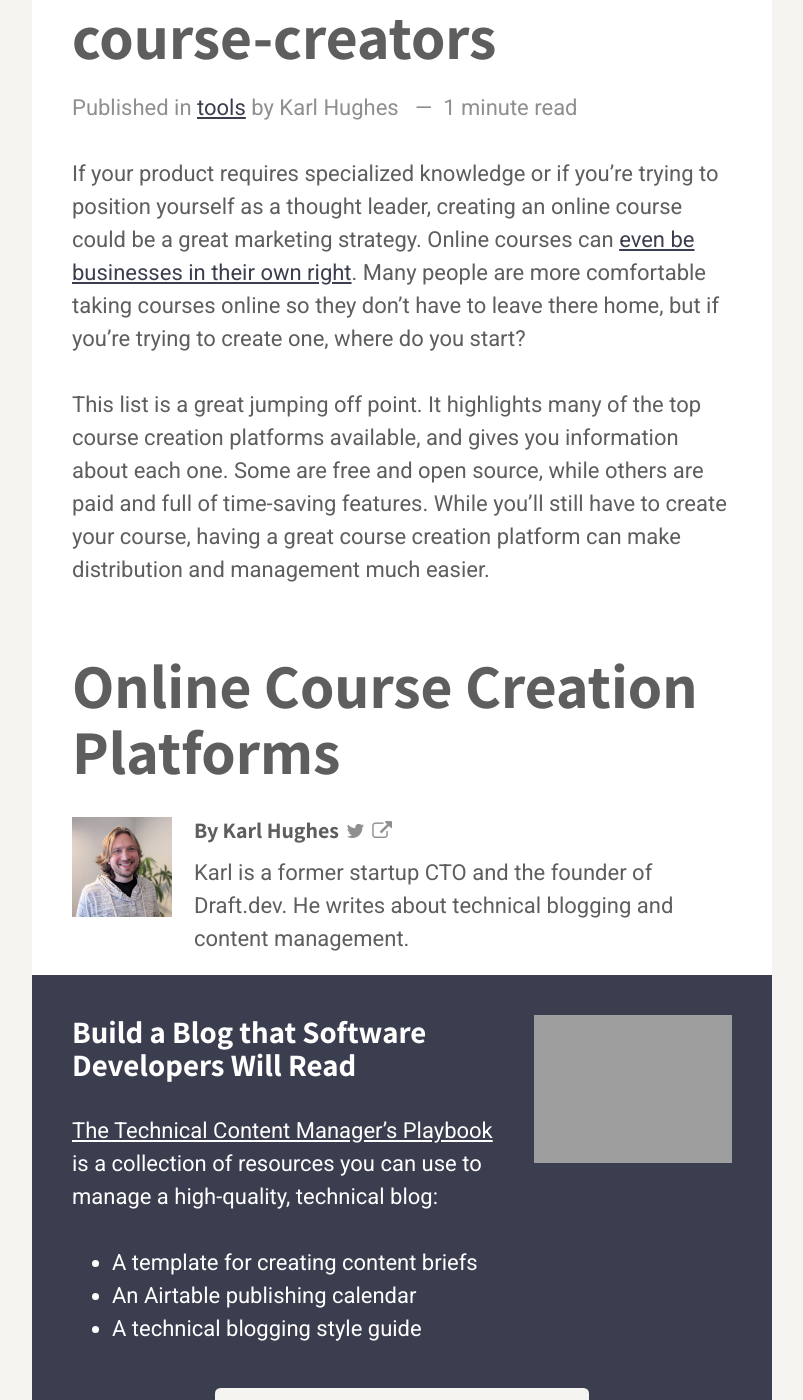
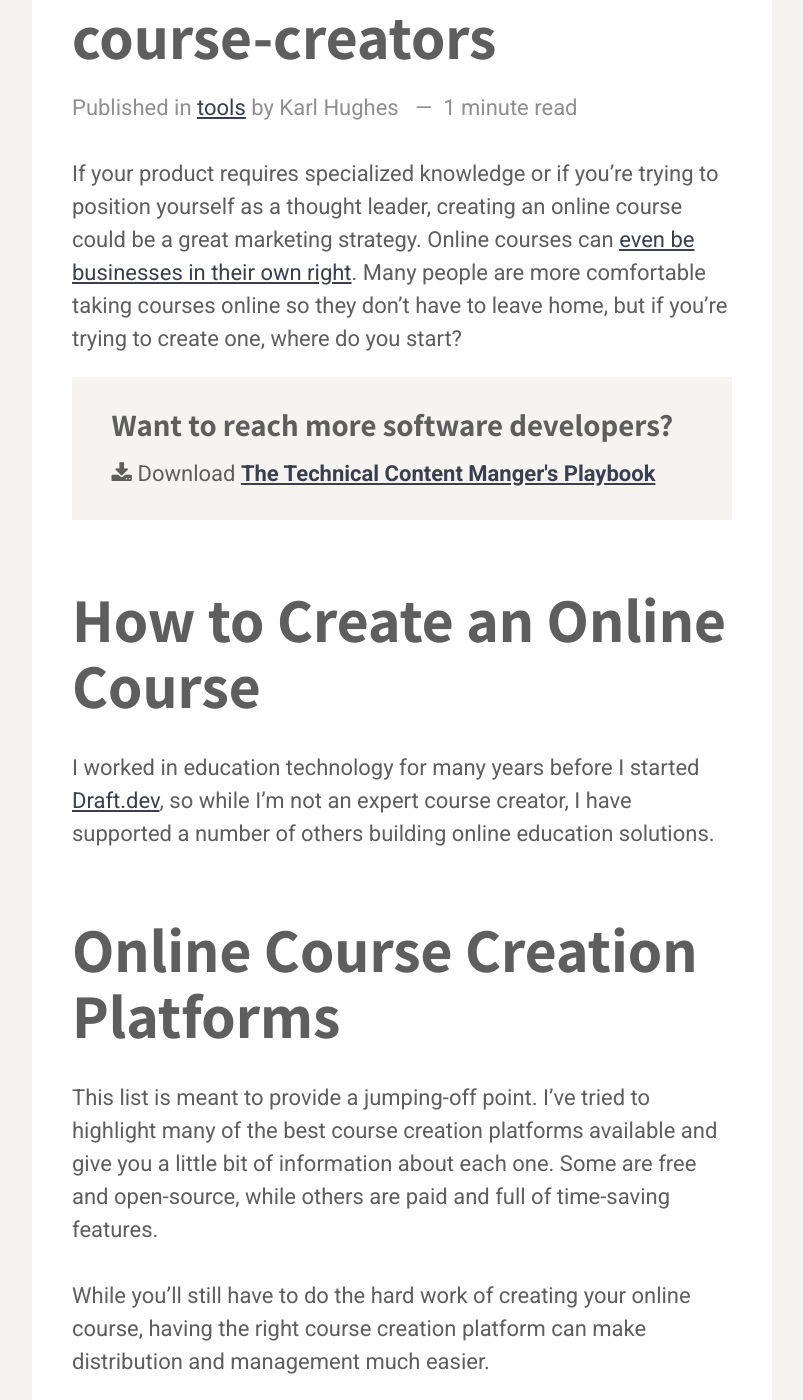
Before and after one commit to karllhughes/learn, a Jekyll site: the page built from _posts/2020-12-19-course-creators.md, in a window 1280 px wide and 1400 px high, scrolled down 600 px. Shown: the whole window, without its empty margins (238-1041 px from the left). Built offline with Jekyll 4.4.1, drawn with Linux system fonts in a browser that asks for light colours; a script that is not in the unit is left out.

Commit message:
Update Posts “2020-12-19-course-creators”

```diff
--- a/_posts/2020-12-19-course-creators.md
+++ b/_posts/2020-12-19-course-creators.md
@@ -10,8 +10,14 @@
 img: /assets/posts/zyzhj4u.jpg
 ---
 
-If your product requires specialized knowledge or if you're trying to position yourself as a thought leader, creating an online course could be a great marketing strategy. Online courses can [even be businesses in their own right](https://www.thepennyhoarder.com/make-money/how-to-create-online-courses/). Many people are more comfortable taking courses online so they don't have to leave there home, but if you're trying to create one, where do you start?
+If your product requires specialized knowledge or if you're trying to position yourself as a thought leader, creating an online course could be a great marketing strategy. Online courses can [even be businesses in their own right](https://www.thepennyhoarder.com/make-money/how-to-create-online-courses/). Many people are more comfortable taking courses online so they don't have to leave home, but if you're trying to create one, where do you start?
 
-This list is a great jumping off point. It highlights many of the top course creation platforms available, and gives you information about each one. Some are free and open source, while others are paid and full of time-saving features. While you'll still have to create your course, having a great course creation platform can make distribution and management much easier.
+<!-- signup -->
+
+## How to Create an Online Course
+I worked in education technology for many years before I started [Draft.dev](https://draft.dev), so while I'm not an expert course creator, I have supported a number of others building online education solutions.
 
 ## Online Course Creation Platforms
+This list is meant to provide a jumping-off point. I've tried to highlight many of the best course creation platforms available and give you a little bit of information about each one. Some are free and open-source, while others are paid and full of time-saving features.
+
+While you'll still have to do the hard work of creating your online course, having the right course creation platform can make distribution and management much easier.
```
